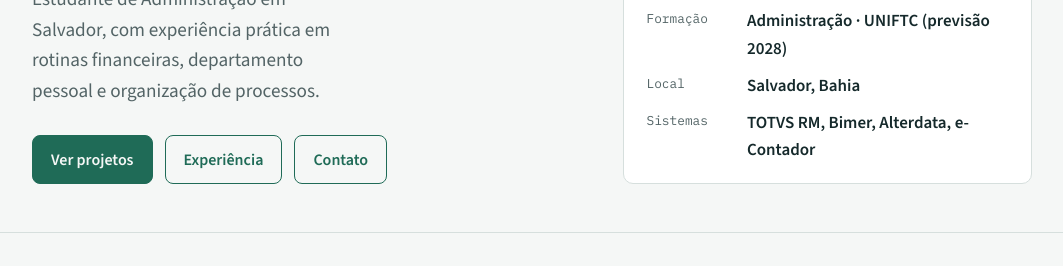
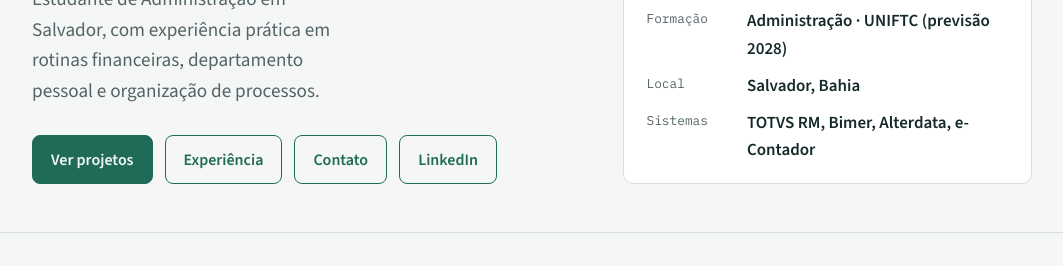
Before and after one commit to murielqueiroz8-lang/muriel, a plain HTML site: page index.html in a window 1280 px wide. Shown: the part 349-615 px from the top of the page, without its empty margins (108-1171 px from the left). Drawn offline with nearby package versions, Linux system fonts and the light colour scheme.

Commit message:
Add files via upload

```diff
--- a/index.html
+++ b/index.html
@@ -195,6 +195,7 @@ footer { padding-block: 32px 48px; color: var(--muted); font-size: .9rem; }
           <a class="btn primary" href="#projetos">Ver projetos</a>
           <a class="btn ghost" href="#experiencia">Experiência</a>
           <a class="btn ghost" href="#contato">Contato</a>
+          <a class="btn ghost" href="https://www.linkedin.com/in/muriel-queiroz-69b7222a0" target="_blank" rel="noopener">LinkedIn</a>
         </div>
       </div>
       <aside class="ficha" aria-label="Resumo">
@@ -368,6 +369,7 @@ footer { padding-block: 32px 48px; color: var(--muted); font-size: .9rem; }
         <div class="actions">
           <button class="btn primary" type="button" id="copy-btn">Copiar e-mail</button>
           <a class="btn ghost" href="mailto:murielqueiroz8@gmail.com">Abrir no e-mail</a>
+          <a class="btn ghost" href="https://www.linkedin.com/in/muriel-queiroz-69b7222a0" target="_blank" rel="noopener">LinkedIn</a>
         </div>
         <span class="copied" id="copy-msg" aria-live="polite"></span>
       </div>
```
